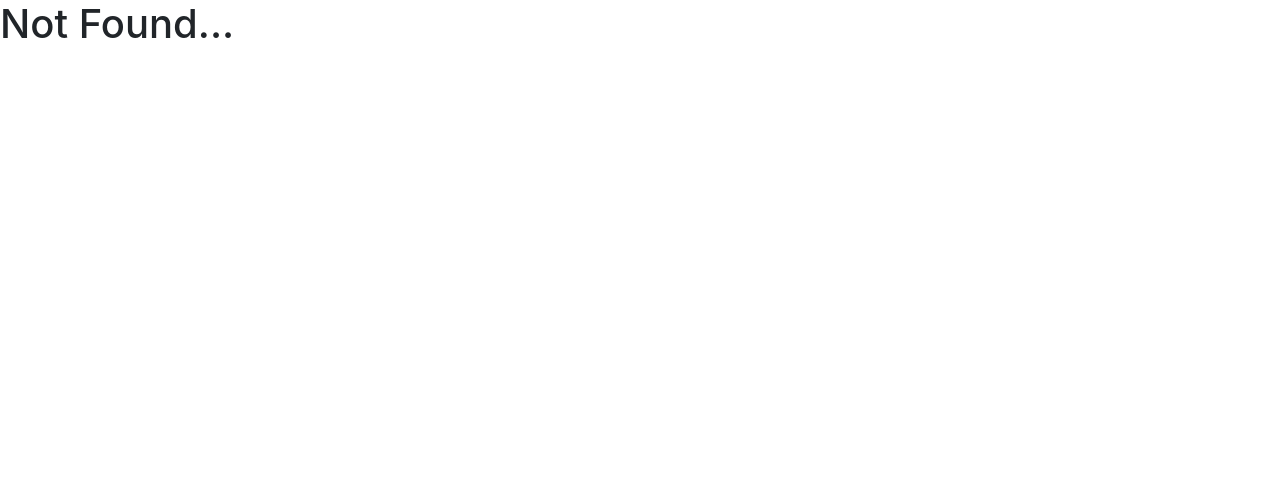
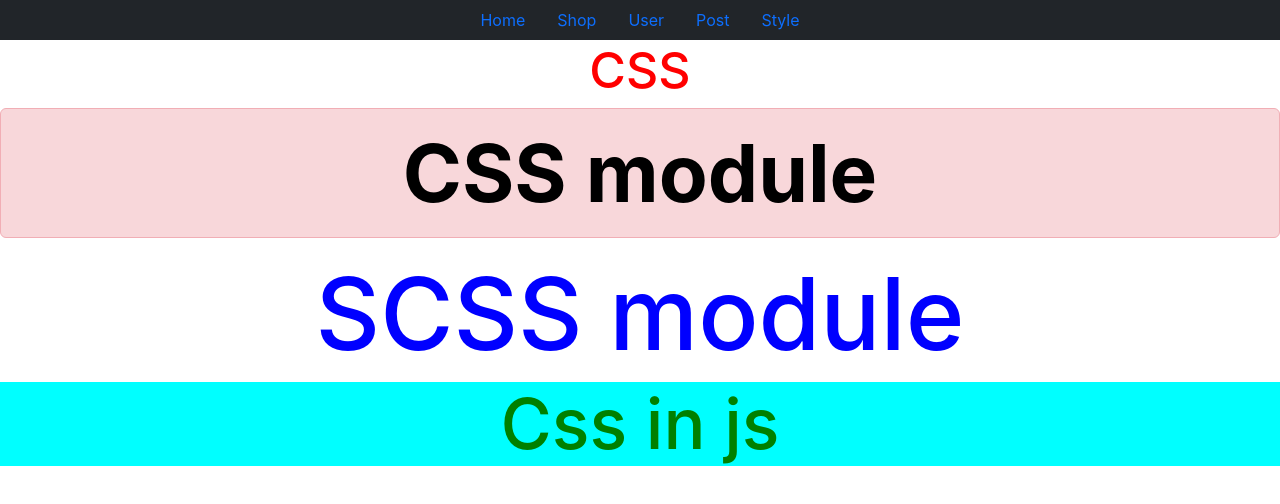
Before and after one commit to dannhu283/reactjs-bc52, a React (Create React App) app: page /styles in a window 1280 px wide. Before the commit this address had no page. Shown: the top 504 px of the page. Built offline with nearby package versions, Linux system fonts and the light colour scheme; the HTML template or start-up script is replaced by a standard one.

Commit message:
add css module and css jn js

```diff
--- a/package.json
+++ b/package.json
@@ -3,12 +3,14 @@
   "version": "0.1.0",
   "private": true,
   "dependencies": {
+    "@emotion/styled": "^11.11.0",
     "@reduxjs/toolkit": "^1.9.5",
     "@testing-library/jest-dom": "^5.17.0",
     "@testing-library/react": "^13.4.0",
     "@testing-library/user-event": "^13.5.0",
     "axios": "^1.4.0",
     "bootstrap": "^5.3.1",
+    "classnames": "^2.3.2",
     "react": "^18.2.0",
     "react-dom": "^18.2.0",
     "react-redux": "^8.1.2",
@@ -37,5 +39,8 @@
       "last 1 firefox version",
       "last 1 safari version"
     ]
+  },
+  "devDependencies": {
+    "sass": "^1.66.1"
   }
 }
--- /dev/null
+++ b/src/15_Styles/Style.css
@@ -0,0 +1,5 @@
+.title {
+  color: red;
+  font-size: 50px;
+  text-align: center;
+}
--- /dev/null
+++ b/src/15_Styles/Style.js
@@ -0,0 +1,8 @@
+import styled from "@emotion/styled";
+
+export const Title = styled.h1`
+  color: ${(props) => props.color};
+  font-size: 70px;
+  text-align: center;
+  background-color: ${(props) => props.bg};
+`;
--- /dev/null
+++ b/src/15_Styles/Style.module.scss
@@ -0,0 +1,8 @@
+$color-blue:blue;
+$text-large:100px;
+
+.title{
+    color: $color-blue;
+    font-size: $text-large;
+    text-align: center;
+}
--- /dev/null
+++ b/src/15_Styles/Styles.jsx
@@ -0,0 +1,26 @@
+import React from "react";
+import cn from "classnames";
+
+//import file css
+import "./Style.css";
+
+//import css module
+import styles from "./styles.module.css";
+
+//import scss module
+import styleSCSS from "./Style.module.scss";
+
+import { Title } from "./Style.js";
+
+export default function Styles() {
+  return (
+    <div>
+      <h1 className="title">CSS</h1>
+      <h1 className={cn(styles.title, "alert alert-danger")}> CSS module</h1>
+      <h1 className={styleSCSS.title}>SCSS module</h1>
+      <Title color="green" bg="aqua">
+        Css in js
+      </Title>
+    </div>
+  );
+}
--- /dev/null
+++ b/src/15_Styles/styles.module.css
@@ -0,0 +1,6 @@
+.title {
+  color: black;
+  font-size: 80px;
+  font-weight: 700;
+  text-align: center;
+}
--- a/src/App.jsx
+++ b/src/App.jsx
@@ -23,7 +23,7 @@ import { BrowserRouter, Routes, Route } from "react-router-dom";
 import HomeLayout from "./layouts/HomeLayout";
 import PostList from "./14_Router/PostList";
 import PostDetails from "./14_Router/PostDetails";
-
+import Styles from "./15_Styles/Styles";
 // Component: là một function return về cú pháp JSX mô tả giao diện sẽ được hiển thị
 function App() {
   // JSX: Javascript XML là một cú pháp đặc biệt cho phép viết HTML bên trong Javascript
@@ -38,6 +38,8 @@ function App() {
           <Route path="posts" element={<PostList />} />
           {/* Dynamic segment */}
           <Route path="posts/:id" element={<PostDetails />} />
+
+          <Route path="styles" element={<Styles />} />
         </Route>
 
         {/* trang not found phaỉ nằm dưới cùng */}
--- a/src/layouts/HomeLayout.jsx
+++ b/src/layouts/HomeLayout.jsx
@@ -19,6 +19,9 @@ export default function HomeLayout() {
           <Link className="nav-link" to="/posts">
             Post
           </Link>
+          <Link className="nav-link" to="/styles">
+            Style
+          </Link>
         </nav>
       </div>
       <Outlet />
```
Also changed, not shown: 1 other file (tests, documents, lock files or other folders).
